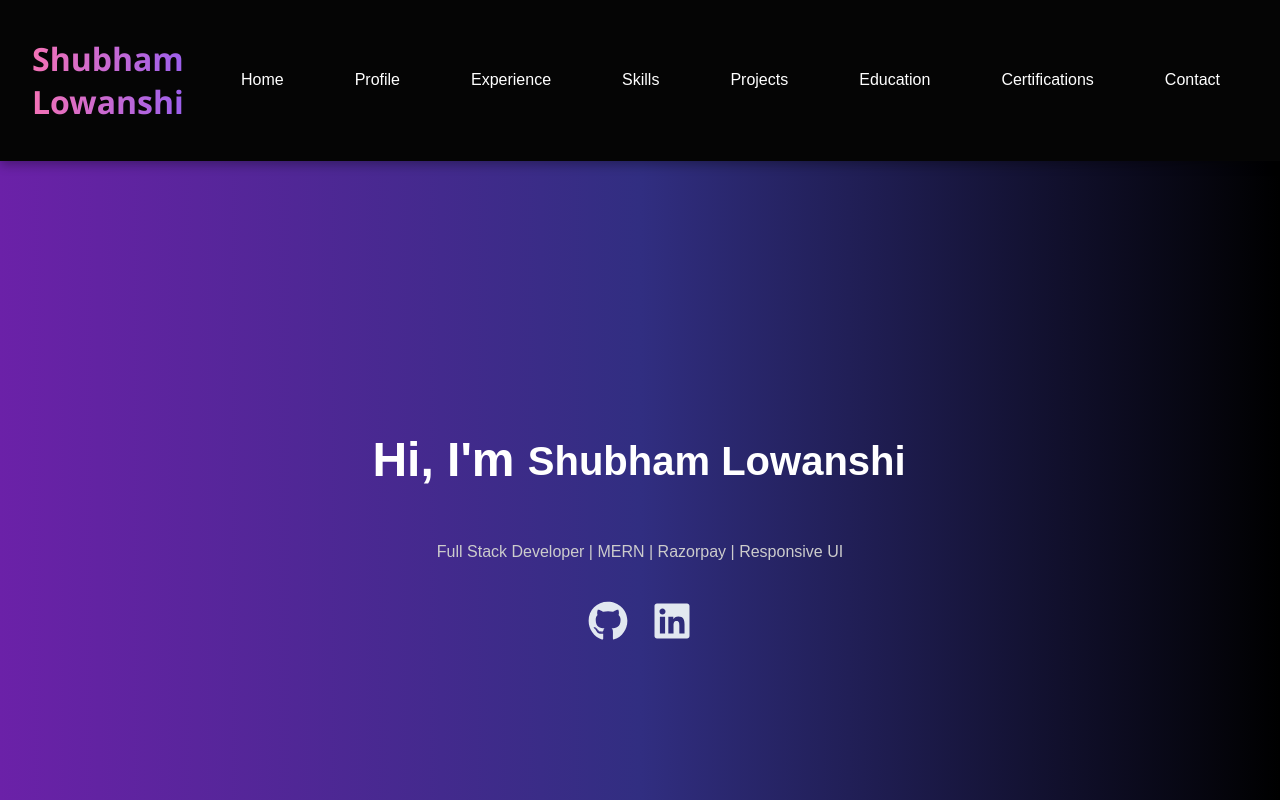
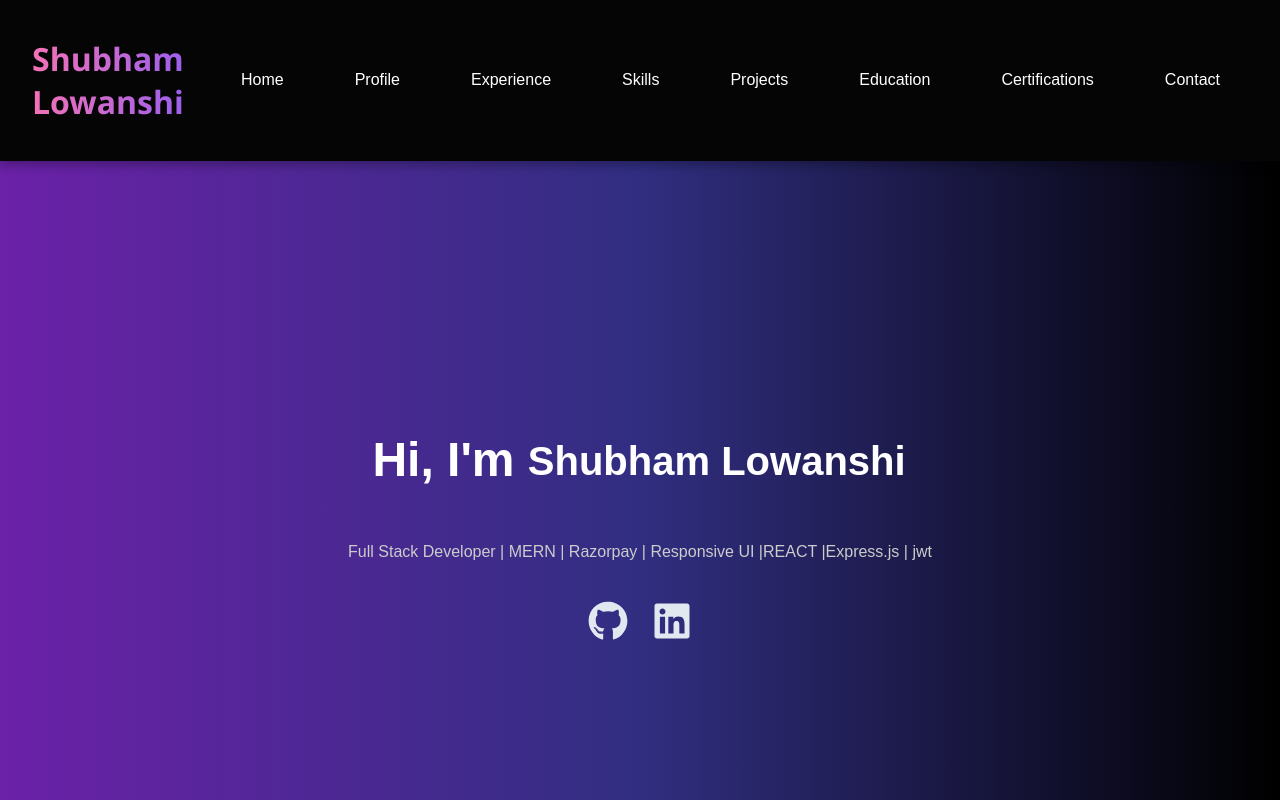
Before and after one commit to shubhamlowanshi/Portfolio, a React app: page / in a window 1280 px wide. Shown: the top 800 px of the page. Built offline with nearby package versions, Linux system fonts and the light colour scheme; the HTML template or start-up script is replaced by a standard one.

Commit message:
skill added

```diff
--- a/src/App.jsx
+++ b/src/App.jsx
@@ -96,7 +96,7 @@ export default function Portfolio() {
       {/* Home Section */}
       <section id="home" className="home">
         <h2>Hi, I'm <span className="typing-container">Shubham Lowanshi</span></h2>
-        <p>Full Stack Developer | MERN | Razorpay | Responsive UI</p>
+        <p>Full Stack Developer | MERN | Razorpay | Responsive UI |REACT |Express.js | jwt</p>
         <div className="socials">
           <a href="https://github.com/shubhamlowanshi" target="_blank" rel="noreferrer" className="social-icon">
             <FaGithub />
```
